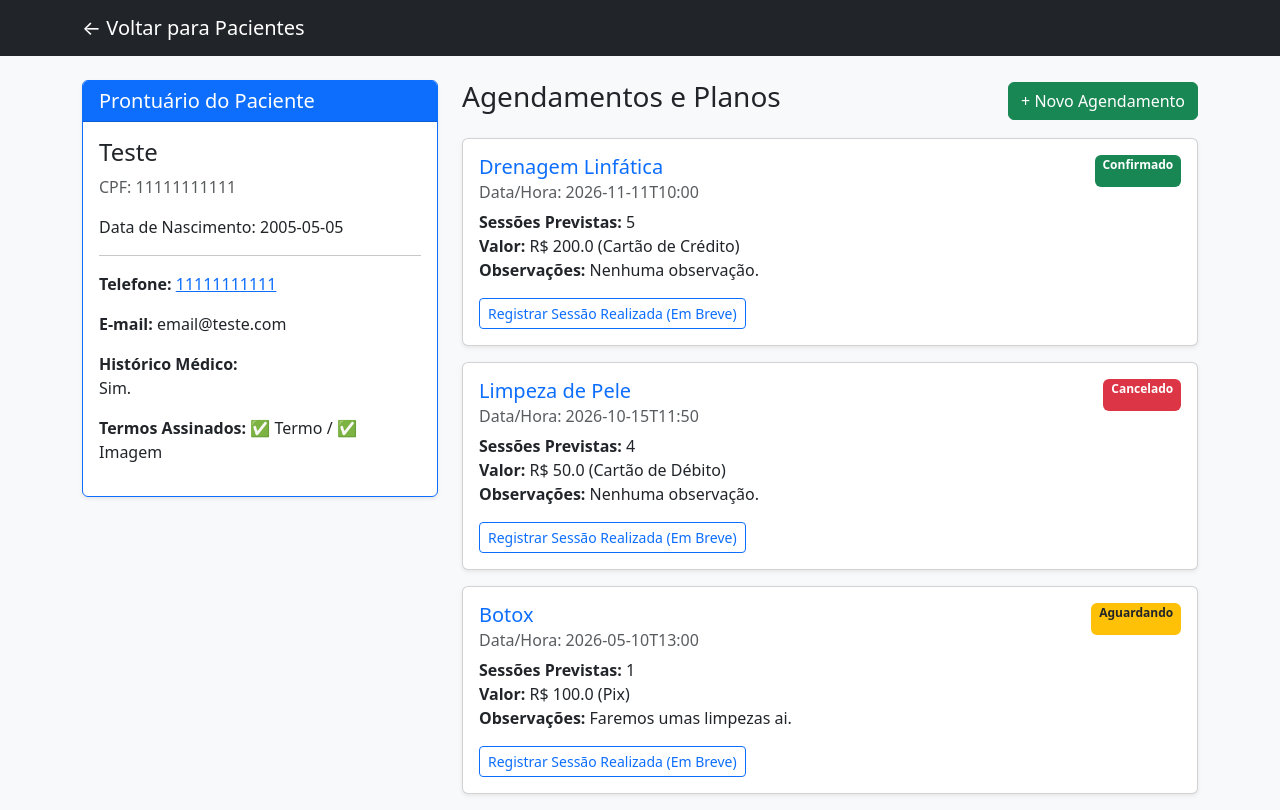
After one commit to FabricioGMV/Clinica_Estetica_UNISC, a Flask app: page /paciente/1 in a window 1280 px wide. The commit adds this page. Run offline with Flask 3, Linux system fonts and the light colour scheme; data comes from the database, SQL or seed files in the repository; both versions use the stored data as it was after the commit.

Commit message:
Terceira versao do projeto, criacao da tela de perfil de paciente, formulario de agendamentos e criacao das rotas para as mesmas.

```diff
--- a/app/controllers/rotas.py
+++ b/app/controllers/rotas.py
@@ -1,17 +1,20 @@
 from flask import Blueprint, render_template, request, redirect, url_for
-from app.services import paciente_service
+from app.services import paciente_service, agendamento_service
 
 rotas_bp = Blueprint('rotas', __name__)
 
+#1. Rota principal
 @rotas_bp.route('/')
 def index():
     return render_template('index.html')
 
+#2. Rota da lista de pacientes
 @rotas_bp.route('/pacientes')
 def pacientes():
     lista = paciente_service.listar_pacientes()
     return render_template('pacientes.html', pacientes=lista)
 
+#3. Rota de criação de pacientes
 @rotas_bp.route('/paciente/novo', methods=('GET', 'POST'))
 def novo_paciente():
     if request.method == 'POST':
@@ -20,3 +23,23 @@ def novo_paciente():
         return redirect(url_for('rotas.pacientes'))
 
     return render_template('form_paciente.html')
+
+#4. Rota para o perfil do paciente
+@rotas_bp.route('/paciente/<int:id>')
+def perfil_paciente(id):
+    paciente = paciente_service.obter_paciente(id)
+    agendamentos = agendamento_service.listar_agendamentos_por_paciente(id)
+
+    return render_template('perfil_paciente.html', paciente=paciente, agendamentos=agendamentos)
+
+#5. Rota para agendar nova consulta
+@rotas_bp.route('/paciente/<int:id>/agendar', methods=['GET', 'POST'])
+def novo_agendamento(id):
+    paciente = paciente_service.obter_paciente(id)
+
+    if request.method == 'POST':
+        agendamento_service.criar_agendamento(request.form, id)
+
+        return redirect(url_for('rotas.perfil_paciente', id=id))
+
+    return render_template('form_agendamento.html', paciente=paciente)
--- /dev/null
+++ b/app/services/agendamento_service.py
@@ -0,0 +1,25 @@
+from app.database import get_db_connection
+
+def criar_agendamento(dados, paciente_id):
+    conn = get_db_connection()
+    conn.execute('''
+        INSERT INTO agendamentos
+        (paciente_id, data_hora, status, tipo_procedimento, sessoes_previstas, valor_cobrado, forma_pagamento, observacoes)
+        VALUES (?, ?, ?, ?, ?, ?, ?, ?)
+    ''', (
+        paciente_id, dados['data_hora'], dados['status'], dados['tipo_procedimento'],
+        dados['sessoes_previstas'], dados['valor_cobrado'], dados['forma_pagamento'],
+        dados['observacoes']
+    ))
+    conn.commit()
+    conn.close()
+
+def listar_agendamentos_por_paciente(paciente_id):
+    conn = get_db_connection()
+    agendamentos = conn.execute('''
+        SELECT * FROM agendamentos
+        WHERE paciente_id = ?
+        ORDER BY data_hora DESC
+    ''', (paciente_id,)).fetchall()
+    conn.close()
+    return agendamentos
--- a/app/services/paciente_service.py
+++ b/app/services/paciente_service.py
@@ -25,3 +25,10 @@ def listar_pacientes():
     pacientes = conn.execute('SELECT * FROM pacientes ORDER BY nome_completo').fetchall()
     conn.close()
     return pacientes
+
+def obter_paciente(paciente_id):
+    conn = get_db_connection()
+    paciente = conn.execute('SELECT * FROM pacientes WHERE id = ?', (paciente_id,)).fetchone()
+    conn.close()
+
+    return paciente
--- a/app/templates/pacientes.html
+++ b/app/templates/pacientes.html
@@ -36,7 +36,7 @@
                             <td>{{ p.telefone }}</td>
                             <td>{{ p.cpf }}</td>
                             <td>
-                                <a href="#" class="btn btn-sm btn-outline-primary">Ver Histórico</a>
+                                <a href="/paciente/{{ p.id }}" class="btn btn-sm btn-outline-primary">Ver Histórico</a>
                             </td>
                         </tr>
                         {% else %}
--- /dev/null
+++ b/app/templates/perfil_paciente.html
@@ -0,0 +1,69 @@
+<!DOCTYPE html>
+<html lang="pt-BR">
+<head>
+    <meta charset="UTF-8">
+    <title>Perfil - {{ paciente.nome_completo }}</title>
+    <link href="https://cdn.jsdelivr.net/npm/bootstrap@5.3.2/dist/css/bootstrap.min.css" rel="stylesheet">
+</head>
+<body class="bg-light">
+    <nav class="navbar navbar-dark bg-dark mb-4">
+        <div class="container">
+            <a class="navbar-brand" href="/pacientes">← Voltar para Pacientes</a>
+        </div>
+    </nav>
+
+    <div class="container">
+        <div class="row">
+            <div class="col-md-4 mb-4">
+                <div class="card shadow-sm border-primary">
+                    <div class="card-header bg-primary text-white">
+                        <h5 class="mb-0">Prontuário do Paciente</h5>
+                    </div>
+                    <div class="card-body">
+                        <h4>{{ paciente.nome_completo }}</h4>
+                        <p class="text-muted">CPF: {{ paciente.cpf }}</p>
+                        <p>Data de Nascimento: {{ paciente.data_nascimento }}</p>
+                        <hr>
+                        <p><strong>Telefone: </strong> <a href="https://wa.me/55{{ paciente.telefone | replace(' ', '') | replace('-', '') | replace('(', '') | replace(')', '') }}" target="_blank">{{ paciente.telefone }}</a></p>
+                        <p><strong>E-mail: </strong> {{ paciente.email }}</p>
+                        <p><strong>Histórico Médico: </strong><br> {{ paciente.historico_medico or 'Nenhum registro.' }}</p>
+                        <p><strong>Termos Assinados: </strong>
+                            {% if paciente.termo_consentimento %}✅ Termo{% else %}❌ Termo{% endif %} /
+                            {% if paciente.autorizacao_imagem %}✅ Imagem{% else %}❌ Imagem{% endif %}
+                        </p>
+                    </div>
+                </div>
+            </div>
+
+            <div class="col-md-8">
+                <div class="d-flex justify-content-between align-items-center mb-3">
+                    <h3>Agendamentos e Planos</h3>
+                    <a href="/paciente/{{ paciente.id }}/agendar" class="btn btn-success">+ Novo Agendamento</a>
+                </div>
+
+                {% for agendamento in agendamentos %}
+                <div class="card shadow-sm mb-3">
+                    <div class="card-body">
+                        <div class="d-flex justify-content-between">
+                            <h5 class="card-title text-primary">{{ agendamento.tipo_procedimento }}</h5>
+                            <span class="badge {% if agendamento.status == 'Confirmado' %}bg-success{% elif agendamento.status == 'Cancelado' %}bg-danger{% else %}bg-warning text-dark{% endif %}">
+                                {{ agendamento.status }}
+                            </span>
+                        </div>
+                        <h6 class="card-subtitle mb-2 text-muted">Data/Hora: {{ agendamento.data_hora }}</h6>
+                        <p class="card-text">
+                            <strong>Sessões Previstas:</strong> {{ agendamento.sessoes_previstas }}<br>
+                            <strong>Valor:</strong> R$ {{ agendamento.valor_cobrado }} ({{ agendamento.forma_pagamento }})<br>
+                            <strong>Observações:</strong> {{ agendamento.observacoes or 'Nenhuma observação.' }}
+                        </p>
+                        <button class="btn btn-sm btn-outline-primary">Registrar Sessão Realizada (Em Breve)</button>
+                    </div>
+                </div>
+                {% else %}
+                <div class="alert alert-secondary">Nenhum agendamento encontrado para este paciente.</div>
+                {% endfor %}
+            </div>
+        </div>
+    </div>
+</body>
+</html>
```
Also changed, not shown: app/templates/form_agendamento.html (added, +73 -0 lines), banco.db.
